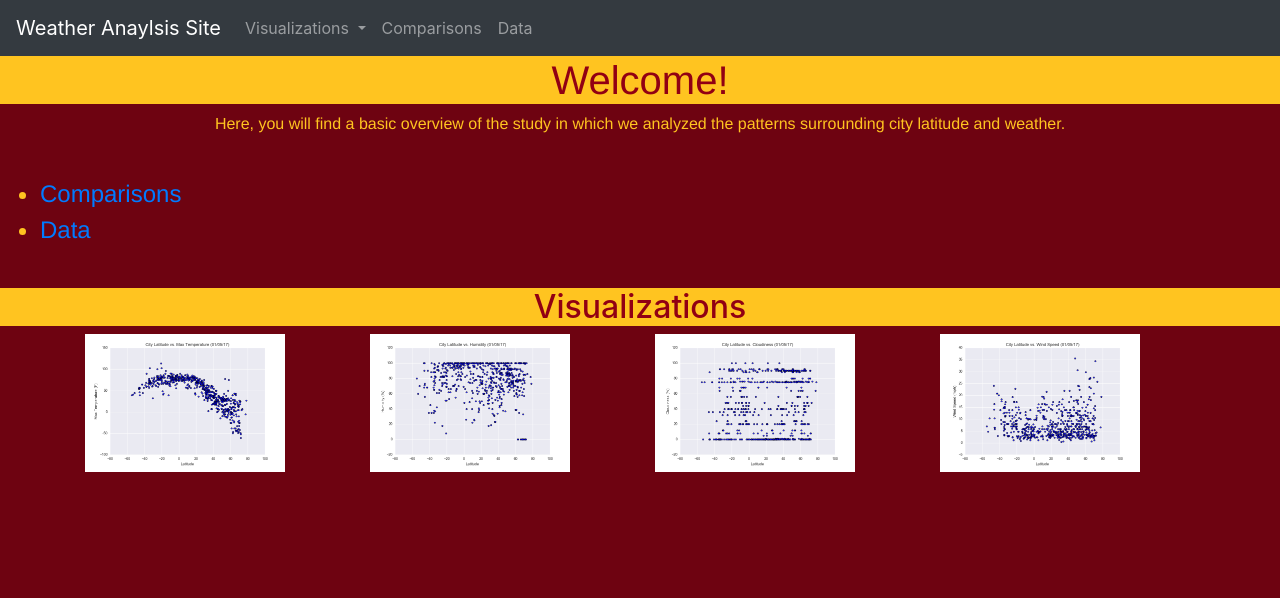
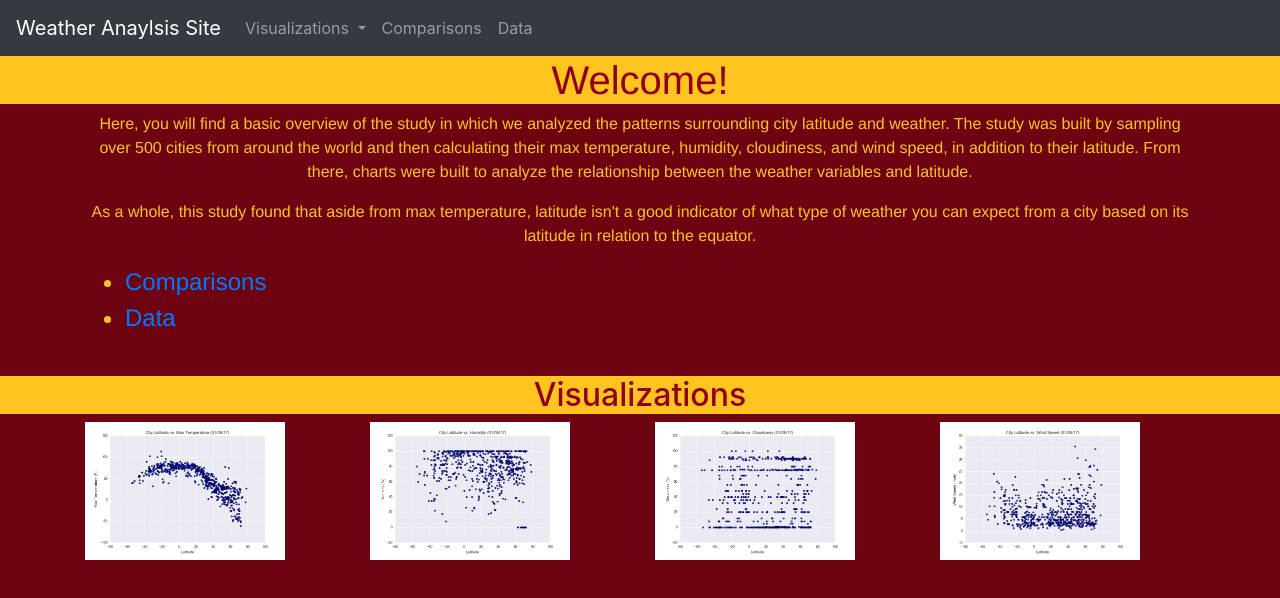
Before and after one commit to Infinity183/Web-Design-Challenge, a plain HTML site: page WebVisualizations/index.html in a window 1280 px wide. Drawn offline with nearby package versions, Linux system fonts and the light colour scheme.

Commit message:
Bootstrap Grid.

```diff
--- a/WebVisualizations/index.html
+++ b/WebVisualizations/index.html
@@ -46,12 +46,23 @@
         font-family:'Franklin Gothic Medium', 'Arial Narrow', Arial, sans-serif">
         Welcome!
     </h1>
+    <div class="container">
+        <div class="row">
+            <div class="col-xs-12 col-sm-12 col-md-12 col-lg-12">
                 <p
                 style="color:rgb(255, 196, 32);
                 text-align:center;
                 font-family:'Franklin Gothic Medium', 'Arial Narrow', Arial, sans-serif">
-    Here, you will find a basic overview of the study in which we analyzed the patterns surrounding city latitude and weather.</p>
-    <br/>
+                Here, you will find a basic overview of the study in which we analyzed the patterns surrounding city latitude and weather. The study was built by sampling over 500 cities from around the world and then calculating their max temperature, humidity, cloudiness, and wind speed, in addition to their latitude. From there, charts were built to analyze the relationship between the weather variables and latitude.</p>
+                <p
+                style="color:rgb(255, 196, 32);
+                text-align:center;
+                font-family:'Franklin Gothic Medium', 'Arial Narrow', Arial, sans-serif">
+                As a whole, this study found that aside from max temperature, latitude isn't a good indicator of what type of weather you can expect from a city based on its latitude in relation to the equator.</p>
+            </div>
+        </div>
+        <div class="row">
+            <div class="col-xs-12 col-sm-12 col-md-12 col-lg-12">
                 <ul>
                     <li
                         style="color:rgb(255, 196, 32);
@@ -66,7 +77,11 @@
                         <a href="data.html">Data</a>
                     </li>
                 </ul>
+            </div>
+        </div>
+    </div>
     <br/>
+
     <h2
     style="text-align: center;
     color:rgb(145, 0, 19);
```
Lines whose indentation alone changed are shown as unchanged.
